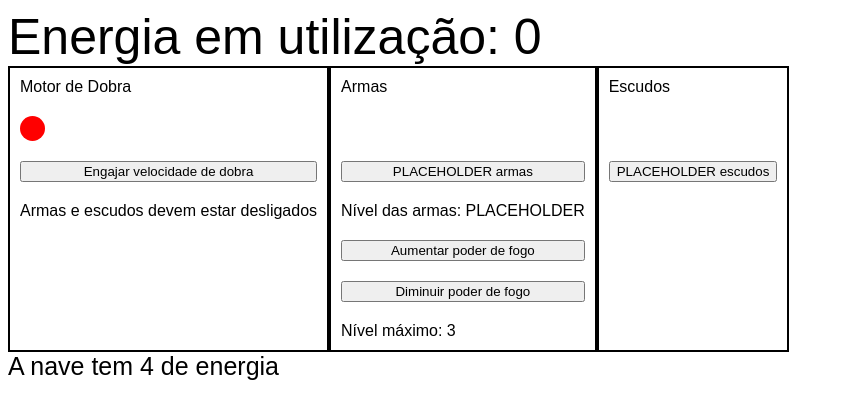
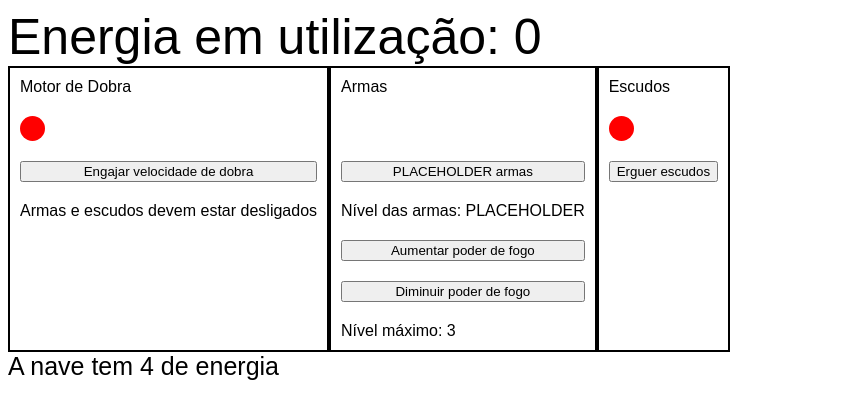
Before and after one commit to tryber/enterprise-bridge-panel, a React (Create React App) app: page / in a window 1280 px wide. Shown: the top 418 px of the page, without its empty margins (0-844 px from the left). Built offline with nearby package versions, Linux system fonts and the light colour scheme; the HTML template or start-up script is replaced by a standard one.

Commit message:
Add shield generator behaviour

```diff
--- a/src/components/EnterpriseContext.js
+++ b/src/components/EnterpriseContext.js
@@ -5,9 +5,10 @@ const EnterpriseContext = createContext();
 const EnterpriseProvider = ({ children }) => {
   const [energyGauge, setEnergyGauge] = useState(0);
   const [warpSpeed, setWarpSpeed] = useState(false);
+  const [shieldsOnline, setShieldsOnline] = useState(false);
 
   const engageWarpSpeed = () => {
-    if (weaponsEnabled || shieldsOnline || energyGauge > 2) return undefined;
+    if (shieldsOnline || energyGauge > 2) return undefined;
 
     setWarpSpeed(true);
     setEnergyGauge(2);
@@ -20,11 +21,28 @@ const EnterpriseProvider = ({ children }) => {
     setEnergyGauge(energyGauge - 2);
   };
 
+  const raiseShields = () => {
+    if (warpSpeed || energyGauge > 2) return undefined;
+
+    setEnergyGauge(energyGauge + 2);
+    setShieldsOnline(true);
+  };
+
+  const lowerShields = () => {
+    if (warpSpeed || energyGauge === 0) return undefined;
+
+    setEnergyGauge(energyGauge - 2);
+    setShieldsOnline(false);
+  };
+
   const context = {
     energyGauge,
     warpSpeed,
+    shieldsOnline,
     engageWarpSpeed,
     disengageWarpSpeed,
+    raiseShields,
+    lowerShields,
   };
 
   return (
--- a/src/components/ShieldGenerator.js
+++ b/src/components/ShieldGenerator.js
@@ -1,14 +1,17 @@
-import React from 'react';
+import React, { useContext } from 'react';
+import { EnterpriseContext } from './EnterpriseContext.js';
 
 import './Panel.css';
 
 export default function ShieldGenerator() {
+  const { shieldsOnline, raiseShields, lowerShields } = useContext(EnterpriseContext);
+
   return (
     <div className="panel">
       <span>Escudos</span>
-      <div className={`alert-light`} />
-        <button onClick={() => alert('clicou')}>
-        {`PLACEHOLDER`} escudos
+      <div className={`alert-light ${shieldsOnline ? 'green-light' : 'red-light'}`} />
+      <button onClick={shieldsOnline ? lowerShields : raiseShields}>
+        {`${shieldsOnline ? 'Baixar' : 'Erguer'}`} escudos
       </button>
     </div>
   );
```
